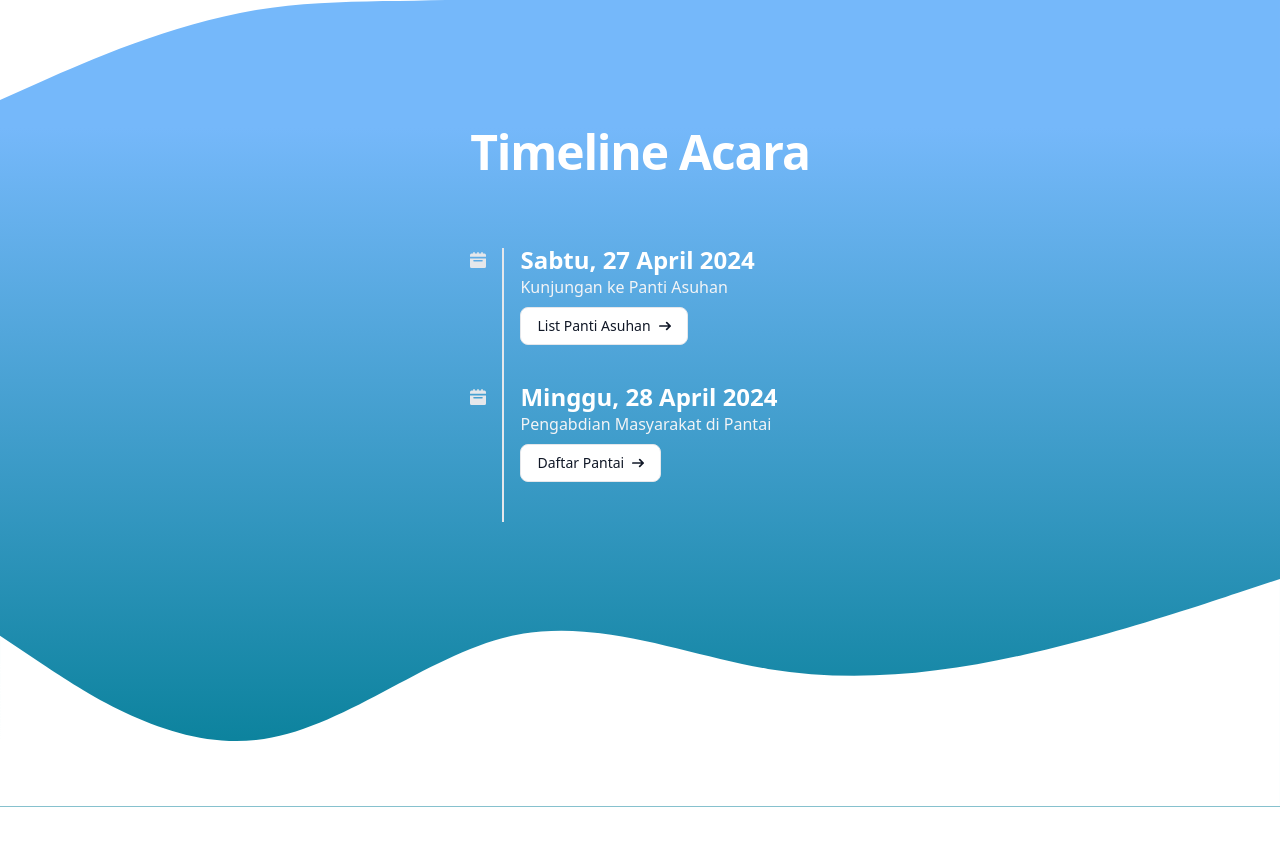
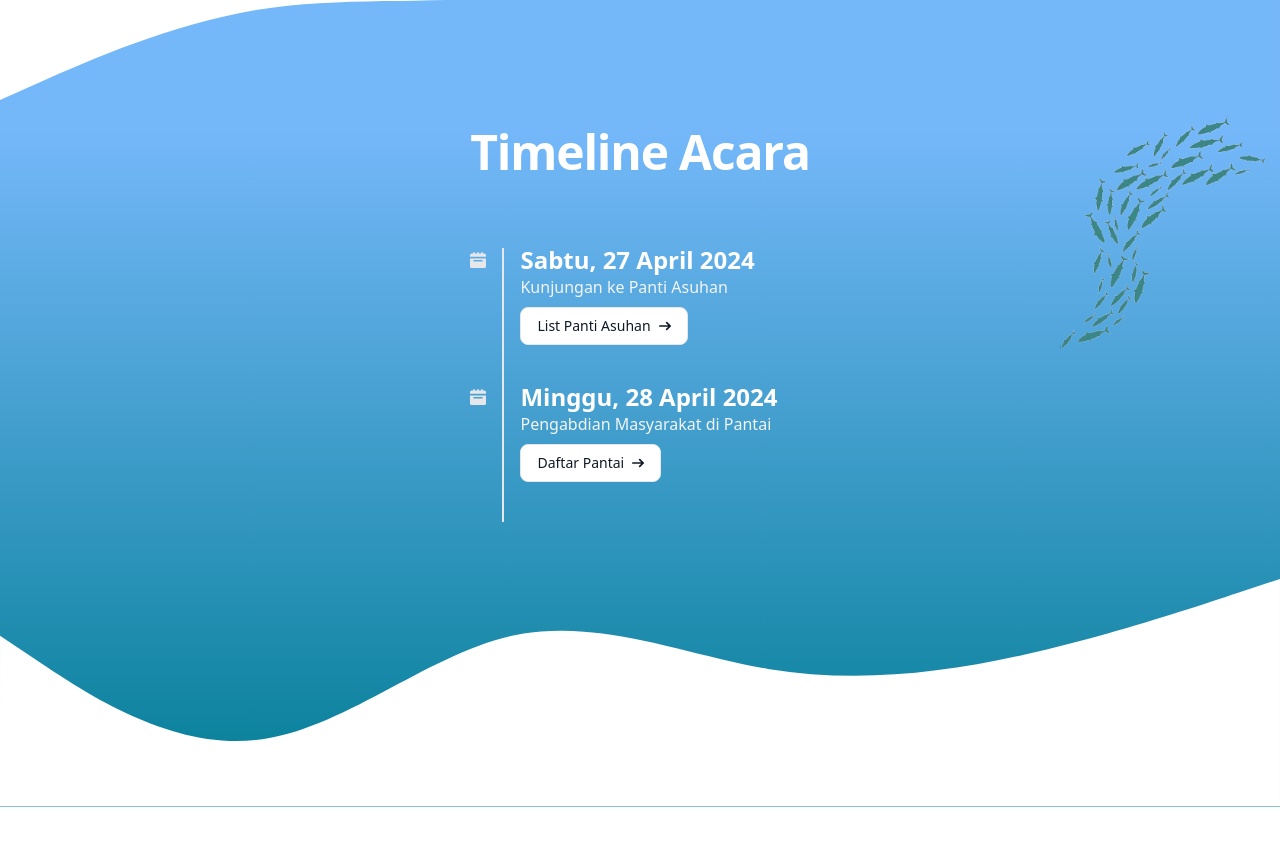
Before and after one commit to thegouhund/pesona23, a React (Vite) app: page / in a window 1280 px wide. Shown: the part 2416-3262 px from the top of the page. Built offline with nearby package versions, Linux system fonts and the light colour scheme.

Commit message:
ikan timline

```diff
--- a/src/components/LatarBelakang.jsx
+++ b/src/components/LatarBelakang.jsx
@@ -1,9 +1,5 @@
 import { useRef, useEffect } from "react";
-import Title from "./Title";
-import rayImg from "../assets/ikan-pari.png";
 import fishesImg from "../assets/fishes.png";
-import turtleImg from "../assets/penyu.png";
-import jellyfishImg from "../assets/ubur.png";
 
 export default function LatarBelakang() {
   return (
--- a/src/components/Timeline.jsx
+++ b/src/components/Timeline.jsx
@@ -1,6 +1,8 @@
 import navbarIcons from "../assets/navbarIcons.png";
 import { useState, useEffect } from "react";
 import { Link, animateScroll as scroll } from "react-scroll";
+import fishesImg from "../assets/fishes.png";
+
 
 const Timeline = () => {
   return (
@@ -13,6 +15,11 @@ const Timeline = () => {
         ></path>
       </svg>
       <section id="timeline" class="bg-gradient-to-b from-[#75b8fa] to-[#0D839E] to-90% ">
+      <img
+          src={fishesImg}
+          alt=""
+          className="absolute right-0 h-52 rotate-90"
+        />
         <div
           class="mx-auto max-w-screen-xl "
           data-aos="zoom-in"
```
Also changed, not shown: src/assets/fishes.png.
